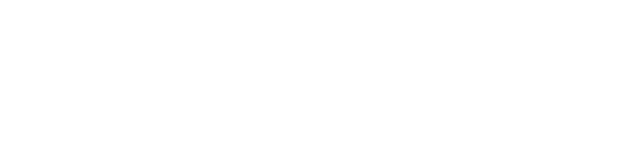
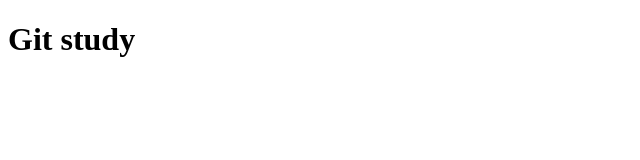
Before and after one commit to Chanyoung777/cyk_github, a plain HTML site: page index.html in a window 1280 px wide. Shown: the whole page, without its empty margins (0-640 px from the left). Drawn offline with Linux system fonts and the light colour scheme.

Commit message:
body header 추가

```diff
--- a/index.html
+++ b/index.html
@@ -5,7 +5,9 @@
     <title>Git Study</title>
 </head>
 <body>
-
+    <header>
+        <h1>Git study</h1>
+    </header>
 </body>
 
 </html>
```
